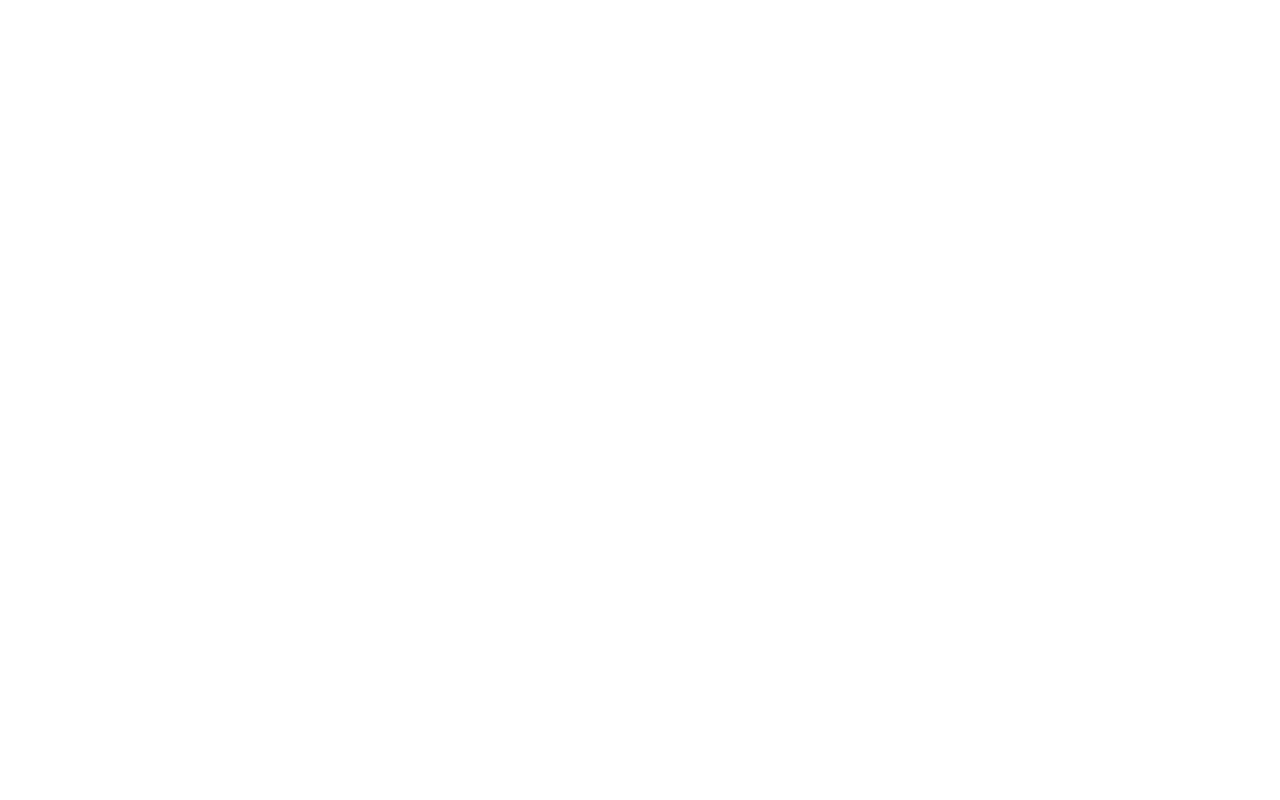
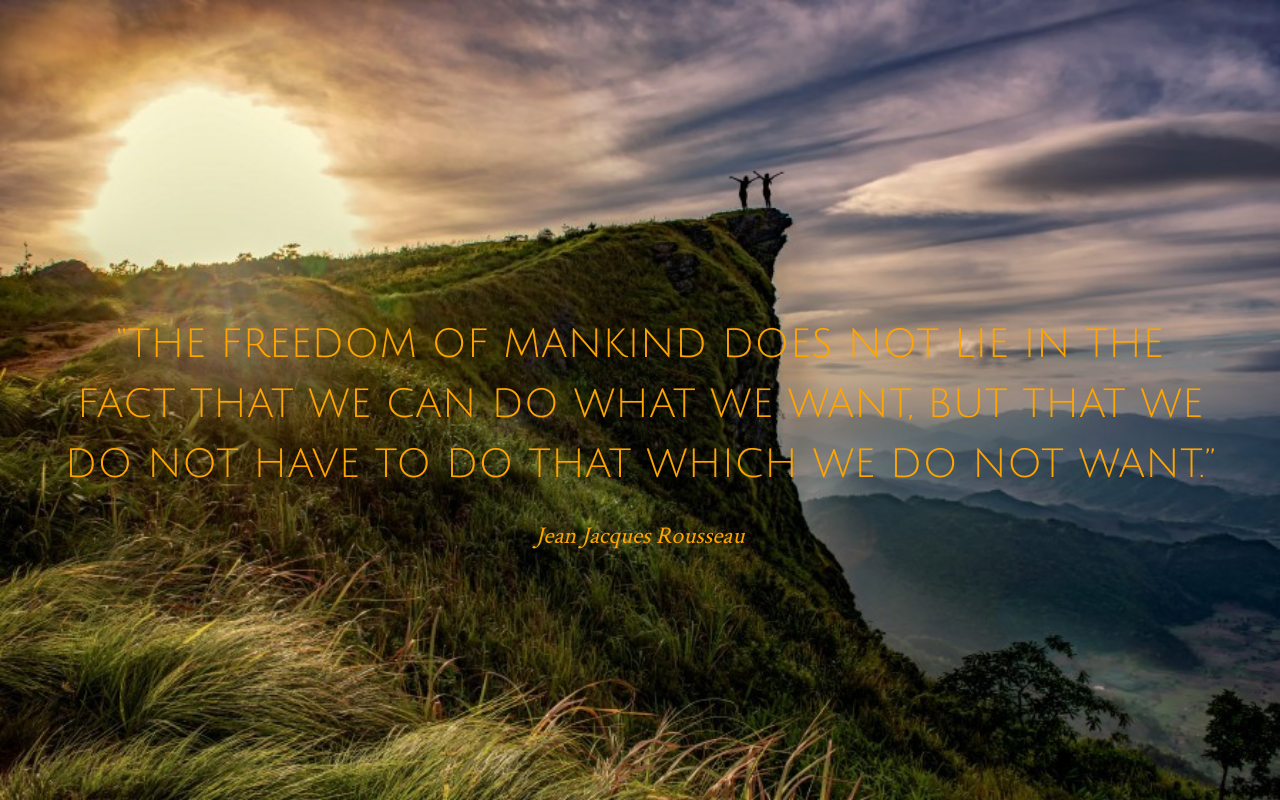
Before and after one commit to Eiffi71/simple-quote-page, a plain HTML site: page index.html in a window 1280 px wide. Drawn offline with Linux system fonts and the light colour scheme.

Commit message:
add base file structure

```diff
--- a/index.html
+++ b/index.html
@@ -2,11 +2,15 @@
 <html>
 <head>
   <meta charset="utf-8">
-  <title></title>
+  <title>Freedom</title>
   <meta name="viewport" content="width=device-width, initial-scale=1">
    <link rel="stylesheet" href="main.css">
+  <link href="https://fonts.googleapis.com/css?family=Crimson+Text|Julius+Sans+One" rel="stylesheet">
 </head>
 <body>
-
+ <div class="wrapper">
+  <div class="quote"><q>THE FREEDOM OF MANKIND DOES NOT LIE IN THE FACT THAT WE CAN DO WHAT WE WANT, BUT THAT WE DO NOT HAVE TO DO THAT WHICH WE DO NOT WANT.</q></div>
+  <div class="author"><p>Jean Jacques Rousseau</p></div>
+ </div>
 </body>
 </html>
--- a/main.css
+++ b/main.css
@@ -0,0 +1,38 @@
+.quote {
+  font-family: 'Julius Sans One', sans-serif;
+  font-size: 2.5rem;
+  color: orange;
+  text-align: center;
+  margin: 0 auto;
+  margin-top: 250px;
+}
+.author {
+  font-family: 'Crimson Text', serif;
+  font-size: 1.5rem;
+  font-style: italic;
+  color: orange;
+  text-align: center;
+  margin: 0 auto;
+}
+body {
+  width: 100%;
+  height: 100vh;
+  color: #333;
+  background-image: url(assets/freedom.jpg);
+  background-repeat: no-repeat;
+  background-position: center center fixed;
+  background-size: cover;
+}
+html,
+body {
+  margin: 0;
+  padding: 0;
+  font-size: 100%;
+  line-height: 1.5;
+}
+.wrapper {
+  padding-top: 4rem;
+  width: 90%;
+  margin: 0 auto;
+  text-align: center;
+}
```
Also changed, not shown: assets/freedom.jpg (added), assets/nature-freedom.jpeg (added).
